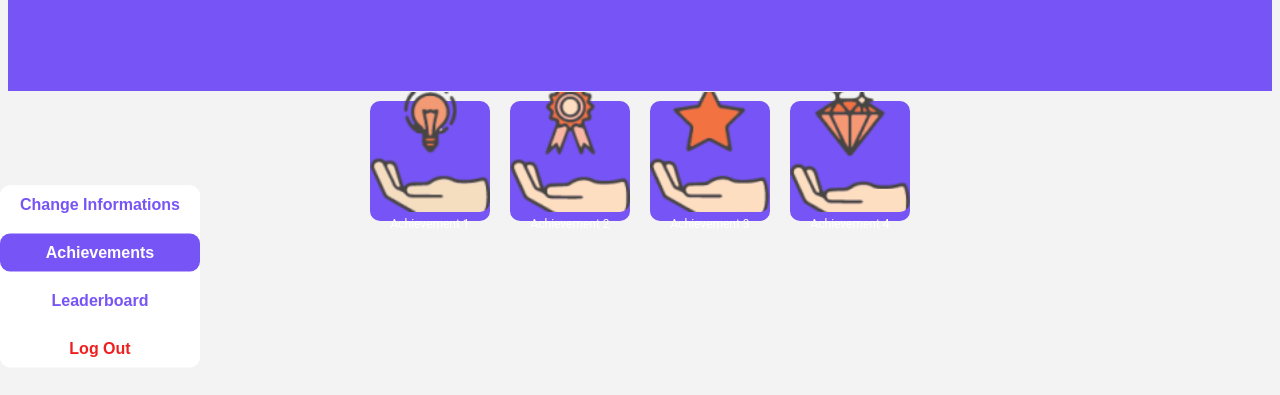
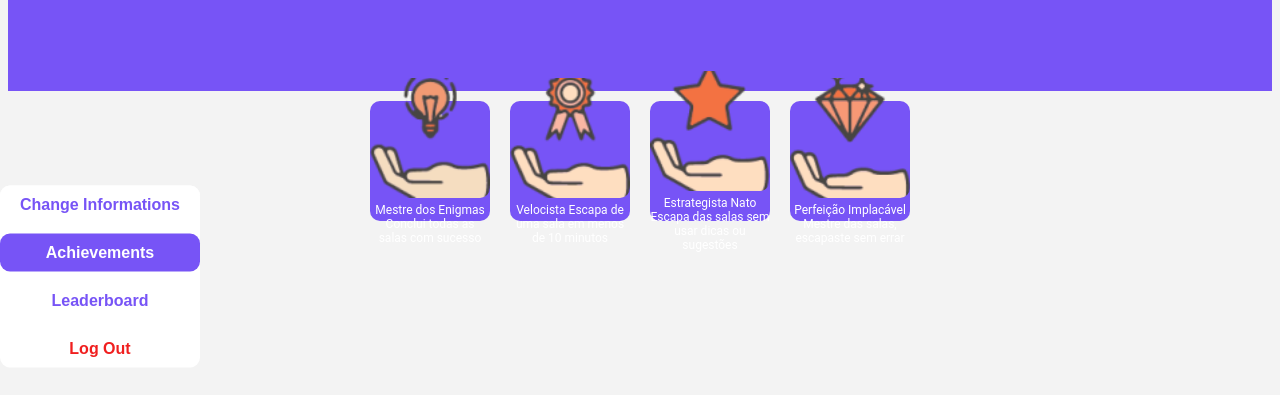
Before and after one commit to ruiiramos/Projeto-I, a plain HTML site: page html/profile.html in a window 1280 px wide. Both pictures are taken after a click on the button "Achievements". Shown: the part 237-632 px from the top of the page. Drawn offline with Linux system fonts and the light colour scheme.

Commit message:
Achieve section changes

```diff
--- a/html/profile.html
+++ b/html/profile.html
@@ -4,7 +4,7 @@
     <meta charset="UTF-8">
     <meta http-equiv="X-UA-Compatible" content="IE=edge">
     <meta name="viewport" content="width=device-width, initial-scale=1.0">
-    <title>Mistory  </title>
+    <title>Mistory</title>
     <link rel="stylesheet" href="/css/profile.css">
     <link rel="shortcut icon" href="/img/icons/favicon.ico" type="image/x-icon">
 </head>
@@ -35,7 +35,7 @@
 
     <div class="profile-container">
       <div class="avatar-container">
-        <img src="/img//elements/avatar-default.png" alt="Avatar" class="avatar-grande">
+        <img src="/img/elements/avatar-default.png" alt="Avatar" class="avatar-grande">
         <p class="change-avatar">Change avatar</p>
       </div>
     </div>
@@ -63,28 +63,37 @@
       <div class="achievements">
         <div class="achievement-box">
           <img src="/img/elements/achievement1.png" alt="Achievement 1" class="achievement-image">
-          <div class="achievement-text">Achievement 1</div>
+          <div class="achievement-text">
+            <span class="title">Mestre dos Enigmas</span>
+            <span class="description">Conclui todas as salas com sucesso</span>
+          </div>
         </div>
         <div class="achievement-box">
           <img src="/img/elements/achievement2.png" alt="Achievement 2" class="achievement-image">
-          <div class="achievement-text">Achievement 2</div>
+          <div class="achievement-text">
+            <span class="title">Velocista</span>
+            <span class="description">Escapa de uma sala em menos de 10 minutos</span>
+          </div>
         </div>
         <div class="achievement-box">
           <img src="/img/elements/achievement3.png" alt="Achievement 3" class="achievement-image">
-          <div class="achievement-text">Achievement 3</div>
+          <div class="achievement-text">
+            <span class="title">Estrategista Nato</span>
+            <span class="description">Escapa das salas sem usar dicas ou sugestões</span>
+          </div>
         </div>
         <div class="achievement-box">
           <img src="/img/elements/achievement4.png" alt="Achievement 4" class="achievement-image">
-          <div class="achievement-text">Achievement 4</div>
+          <div class="achievement-text">
+            <span class="title">Perfeição Implacável</span>
+            <span class="description">Mestre das salas, escapaste sem errar</span>
+          </div>
         </div>
       </div>
 
     </div>
 
     <div id="leader-section" class="section">
-    </div>
-
-    <div id="log-out-section" class="section">
     </div>
 
     <div class="button-box">
```
